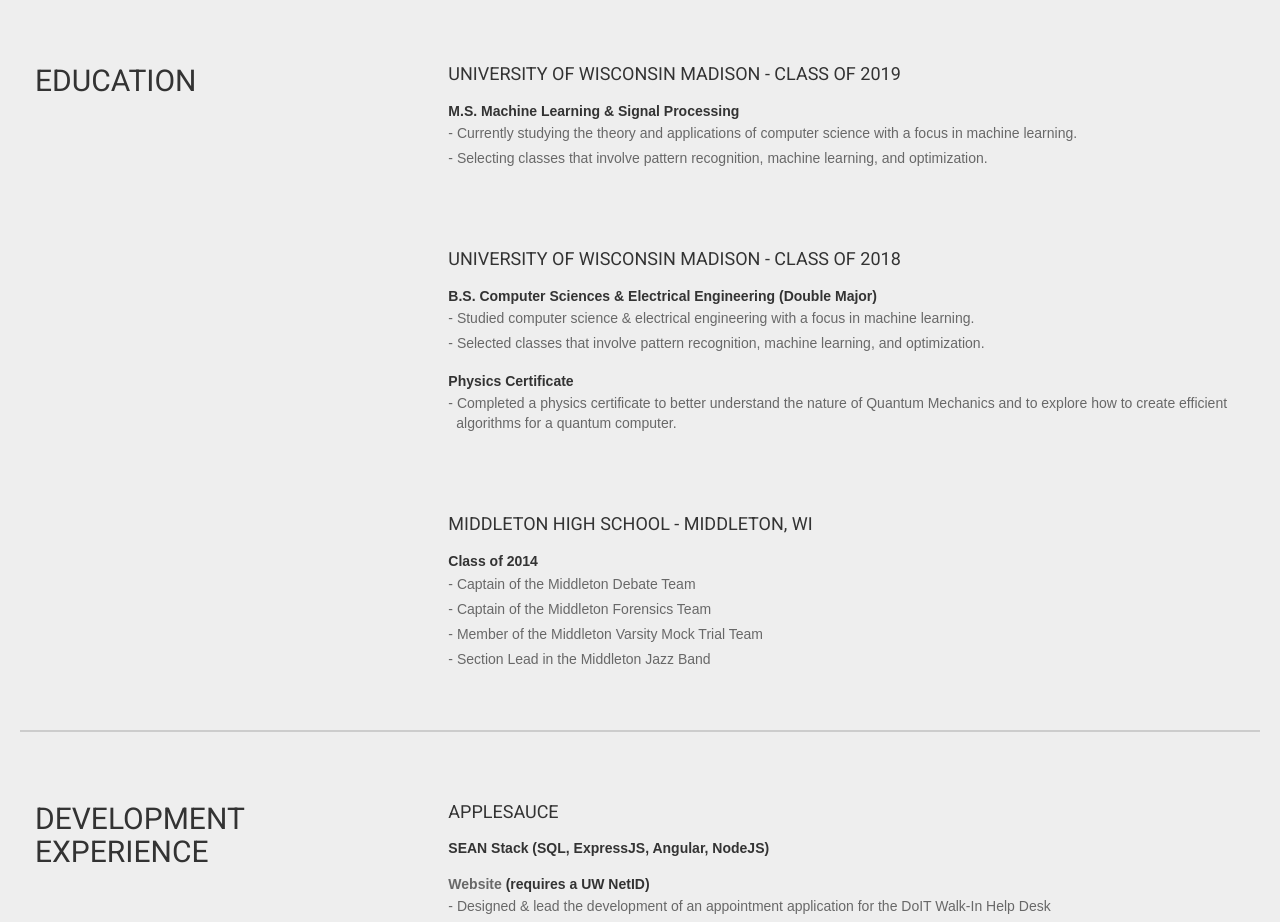
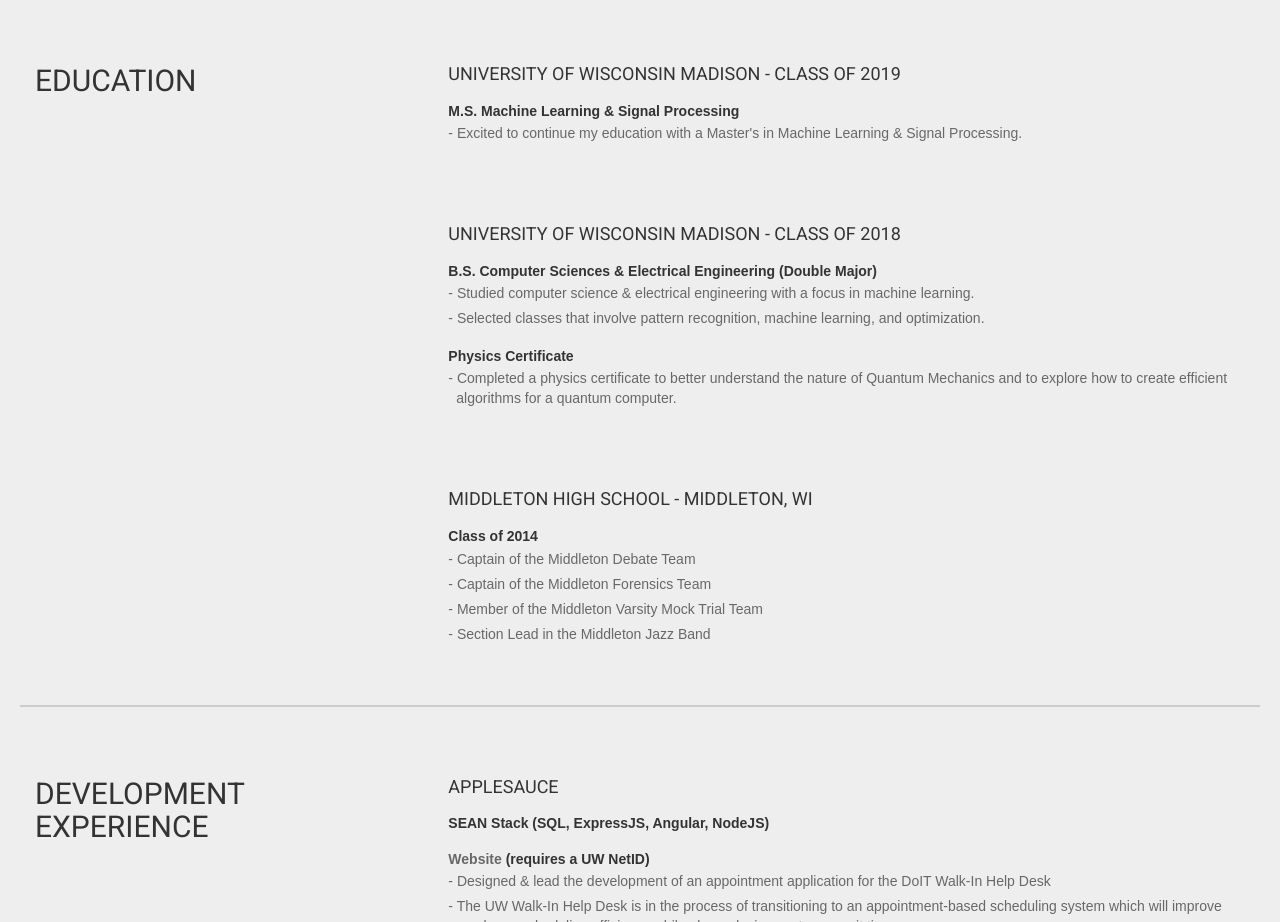
Before and after one commit to justinessert/justinessert.github.io, a website: page index.html in a window 1280 px wide. Shown: the part 2660-3582 px from the top of the page. Drawn offline with nearby package versions, Linux system fonts and the light colour scheme; a web font is replaced by a local one.

Commit message:
minor corrections

```diff
--- a/index.html
+++ b/index.html
@@ -270,10 +270,7 @@
           <h5 class="subtitle">M.S. Machine Learning & Signal Processing</h5>
           <ul class="item">
             <li>
-              Currently studying the theory and applications of computer science with a focus in machine learning.
-            </li>
-            <li>
-              Selecting classes that involve pattern recognition, machine learning, and optimization.
+              Excited to continue my education with a Master's in Machine Learning & Signal Processing.
             </li>
           </ul>
 
```
